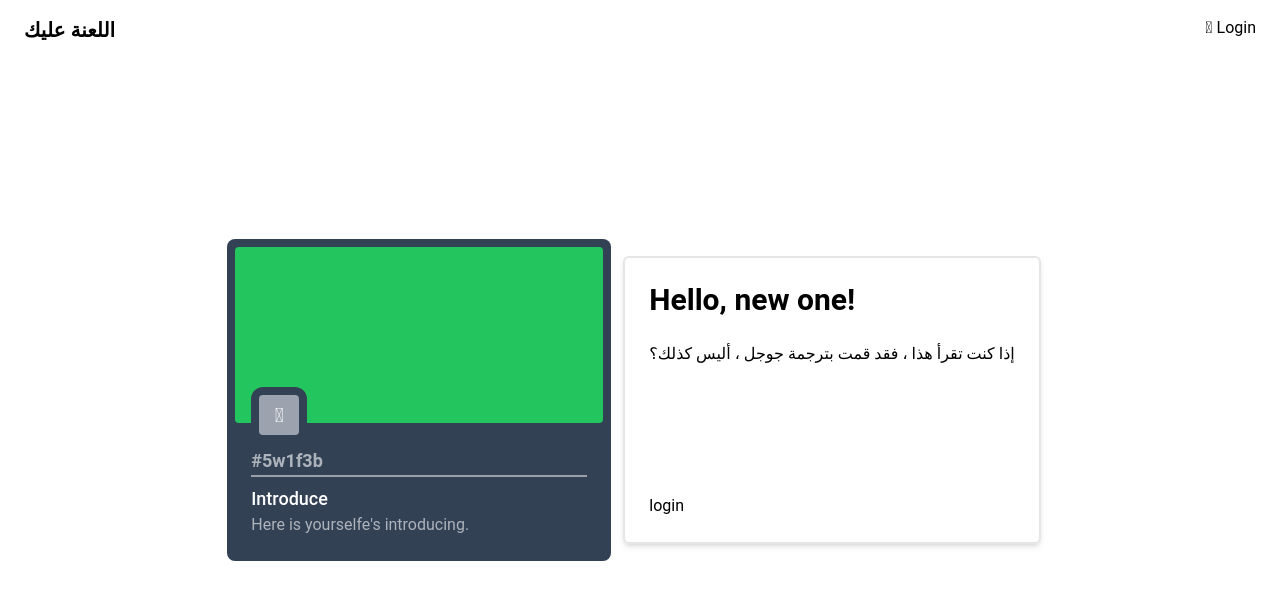
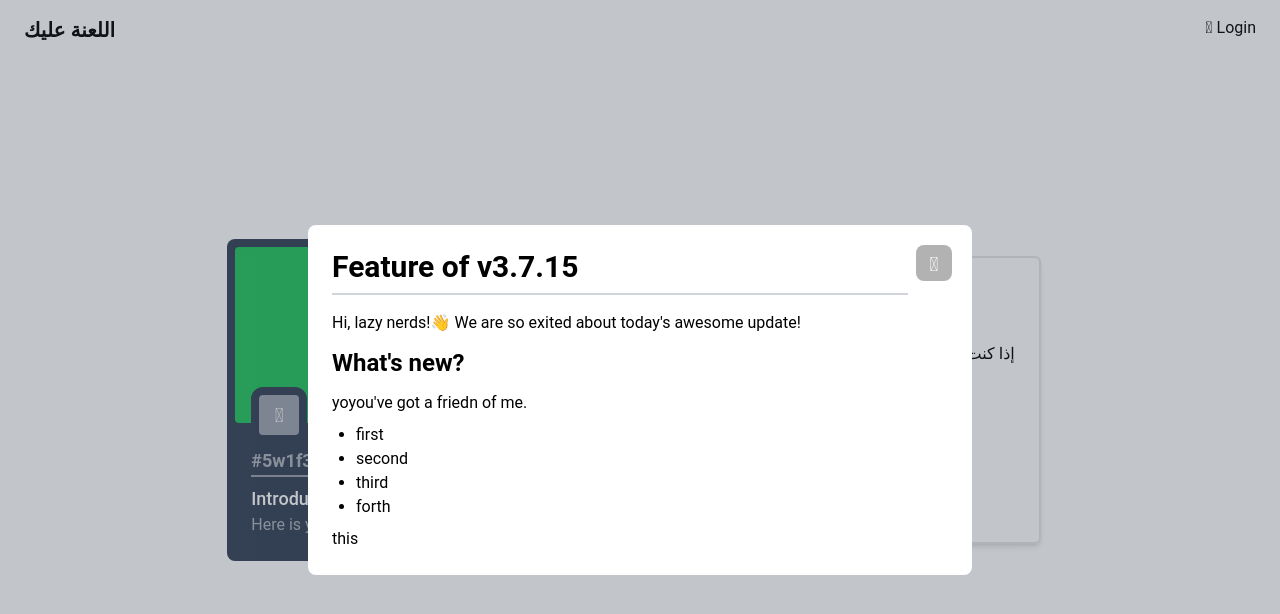
Before and after one commit to imeankenshin/FireTest, a React (Vite) app: page / in a window 1280 px wide. Shown: the top 614 px of the page. Built offline with nearby package versions, Linux system fonts and the light colour scheme; no server answers.

Commit message:
Add: Dialog component

```diff
--- a/src/assets/components/Dialog/Dialog.module.css
+++ /dev/null
@@ -1,3 +0,0 @@
-.Advenccureact-Dialog {
-  /* write here */
-}
--- a/src/assets/components/Dialog/Dialog.tsx
+++ b/src/assets/components/Dialog/Dialog.tsx
@@ -1,7 +1,55 @@
-import React from "react";
-import { useState } from "react";
-import "./Dialog.module.css";
+import { useEffect, useRef, useState } from "react";
 
-export function Dialog(prop: any): JSX.Element {
-  return <div>write here to create a component</div>;
+type Adv_Dialog = {
+  children?: JSX.Element | null;
+  isOpen?: boolean | (() => boolean);
+};
+export function Dialog(prop: Adv_Dialog): JSX.Element {
+  const [open, setOpen] = useState<boolean>(true);
+  let tabIndex = 0;
+  document.addEventListener("keydown", function (e) {
+    if (e.key == "Escape") {
+      setOpen(false);
+    }
+  });
+  useEffect(() => {
+    if (open) {
+      document.body.style.overflow = "hidden";
+      tabIndex = 0;
+    } else {
+      document.body.style.overflow = "auto";
+      tabIndex = -1;
+    }
+  }, [open]);
+  return (
+    <dialog
+      tabIndex={tabIndex}
+      className={`fixed top-0 left-0 z-50 grid h-screen w-screen place-items-center bg-gray-700 p-4 ${
+        open ? "bg-opacity-30" : "-z-10 select-none bg-opacity-0"
+      } transition-[transform_opacity] duration-200`}
+    >
+      <div
+        className={`flex rounded-lg bg-white p-6 transition-[transform_opacity] ${
+          !open ? "scale-90 opacity-0" : "scale-100 opacity-100 duration-200"
+        } cursor-default`}
+      >
+        <div>{prop.children}</div>
+        <button
+          title="close a dialog"
+          onClick={() => setOpen(!open)}
+          type="button"
+          className="ml-2 -mt-1 -mr-1 grid h-9 w-9 place-items-center rounded-lg
+                bg-black bg-opacity-30 p-1.5 text-center text-xl text-white
+                active:scale-95 active:bg-opacity-40"
+        >
+          <span
+            className="-translate-y-[1.5px] select-none font-medium"
+            translate="no"
+          >
+            􀆄
+          </span>
+        </button>
+      </div>
+    </dialog>
+  );
 }
--- a/src/pages/Home/Home.tsx
+++ b/src/pages/Home/Home.tsx
@@ -4,6 +4,7 @@ import { currentUser } from "../../firebase/auth";
 import { User } from "firebase/auth";
 import Profile from "./components/Profile";
 import WelcomeMenu from "./components/WelcomeMenu";
+import { Dialog } from "../../assets/components/Dialog/Dialog";
 
 const user: User | undefined = await currentUser();
 
@@ -16,6 +17,25 @@ export function Home() {
         <Profile />
         {/* Welcome menu */}
         <WelcomeMenu login={user != undefined} />
+        <Dialog isOpen={true}>
+          <div className="w-screen max-w-xl">
+            <h1 className="mb-4 border-b-2 border-gray-300 pb-2 text-3xl font-semibold">
+              Feature of v3.7.15
+            </h1>
+            <p>
+              Hi, lazy nerds!👋 We are so exited about today's awesome update!
+            </p>
+            <h2 className="my-3 text-2xl font-semibold">What's new?</h2>
+            yoyou've got a friedn of me.
+            <ul className="list-disc decoration-clone p-2 pl-6">
+              <li>first</li>
+              <li>second</li>
+              <li>third</li>
+              <li>forth</li>
+            </ul>
+            <button onClick={() => alert("null")}>this</button>
+          </div>
+        </Dialog>
       </div>
     </main>
   );
```
Also changed, not shown: 1 other file (tests, documents, lock files or other folders).
